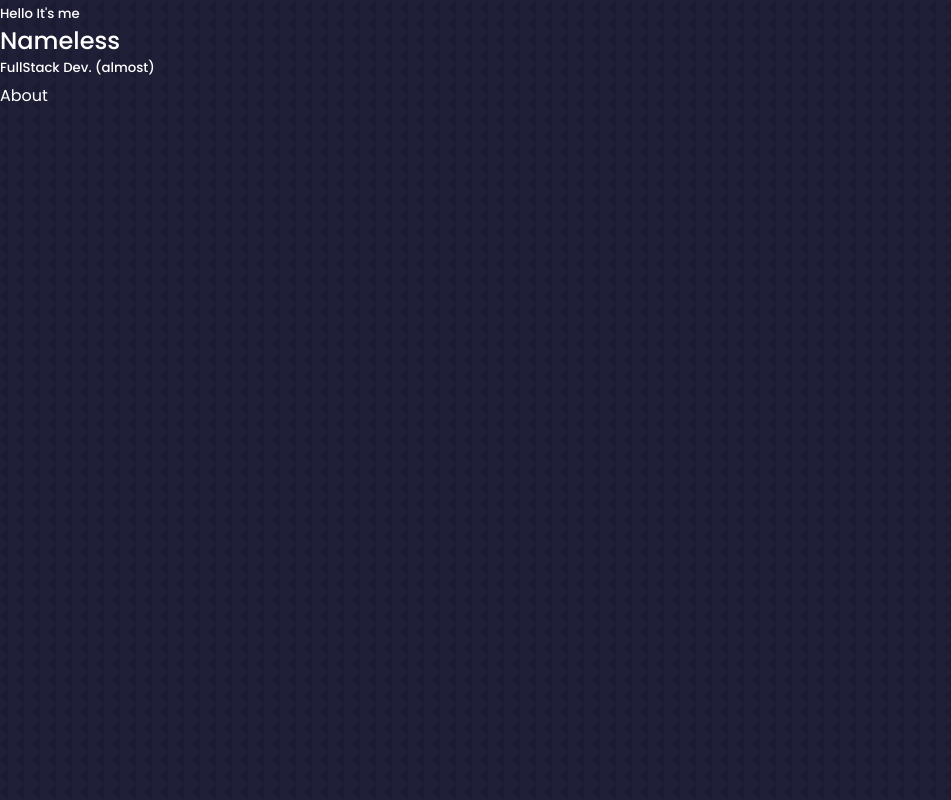
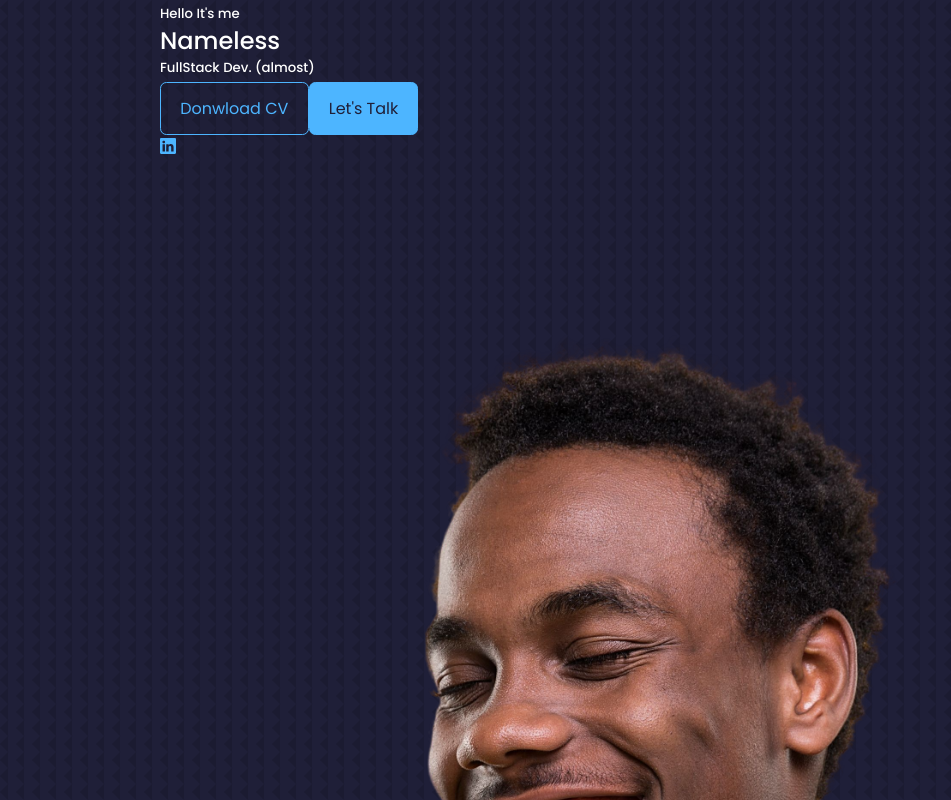
Before and after one commit to name0-Sansnom/React-portfolio-test1, a React (Create React App) app: page / in a window 1280 px wide. Shown: the top 800 px of the page, without its empty margins (0-951 px from the left). Built offline with nearby package versions, Linux system fonts and the light colour scheme.

Commit message:
Update 7 files

```diff
--- a/package.json
+++ b/package.json
@@ -11,6 +11,7 @@
     "loader-utils": "3.2.1",
     "react": "18.2.0",
     "react-dom": "18.2.0",
+    "react-icons": "^4.8.0",
     "react-scripts": "5.0.1"
   },
   "devDependencies": {
--- /dev/null
+++ b/src/components/header/CTA.jsx
@@ -0,0 +1,17 @@
+import React from "react";
+import "./header.css";
+import "../../asset/cv.pdf";
+
+const CTA = () => {
+  return (
+    <div className="cta">
+      <a href="cv.pdf" download className="btn">
+        Donwload CV
+      </a>
+      <a href="#contact" className="btn btn-primary">
+        Let's Talk
+      </a>
+    </div>
+  );
+};
+export default CTA;
--- a/src/components/header/Header.jsx
+++ b/src/components/header/Header.jsx
@@ -1,5 +1,9 @@
 import React from "react";
+import "../../index.css";
+import black from "../../asset/black.png";
+import CTA from "./CTA";
 import "./header.css";
+import HeaderSocial from "./HeaderSocial";
 
 const Header = () => {
   return (
@@ -9,8 +13,17 @@ const Header = () => {
         <h2>Nameless</h2>
 
         <h5 className="tex-light">FullStack Dev. (almost)</h5>
+        <CTA />
+        <HeaderSocial />
+
+        <div className="me">
+          <img src={black} alt="me" />
+        </div>
+
+        <a href="#contact" className="scroll__down">
+          scroll down
+        </a>
       </div>
-
     </header>
   );
 };
--- /dev/null
+++ b/src/components/header/HeaderSocial.jsx
@@ -0,0 +1,18 @@
+import React from "react";
+import "./header.css";
+import { BsLinkedin } from "react-icons/bs";
+
+const HeaderSocial = () => {
+  return (
+    <div className="header__socials">
+      <a href="https://linkdin.com" target="_blank">
+        <BsLinkedin />
+      </a>
+      <a href="https://github.com" target="_blank"></a>
+      <a href="https://twitter.com" target="_blank"></a>
+      <a href="https://facebook.com" target="_blank"></a>
+      <p> </p>
+    </div>
+  );
+};
+export default HeaderSocial;
--- a/src/index.css
+++ b/src/index.css
@@ -40,6 +40,10 @@ body {
 }
 
 /* ============= Geneal settings for Elements =========== */
+.container {
+  width: var(--container-width-lg);
+  margin: 0 auto;
+}
 h1,
 h2,
 h3,
```
Also changed, not shown: 2 other files (tests, documents, lock files or other folders).
